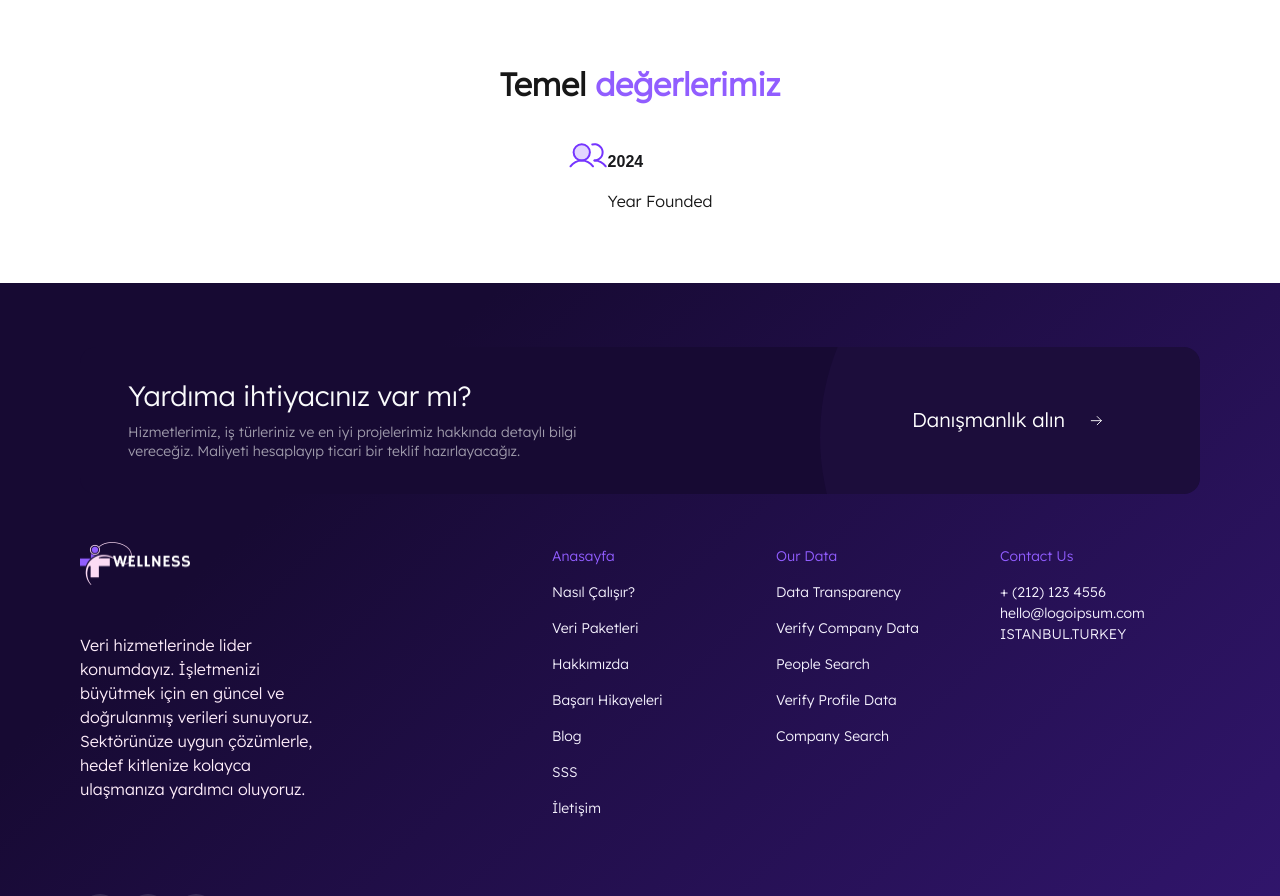
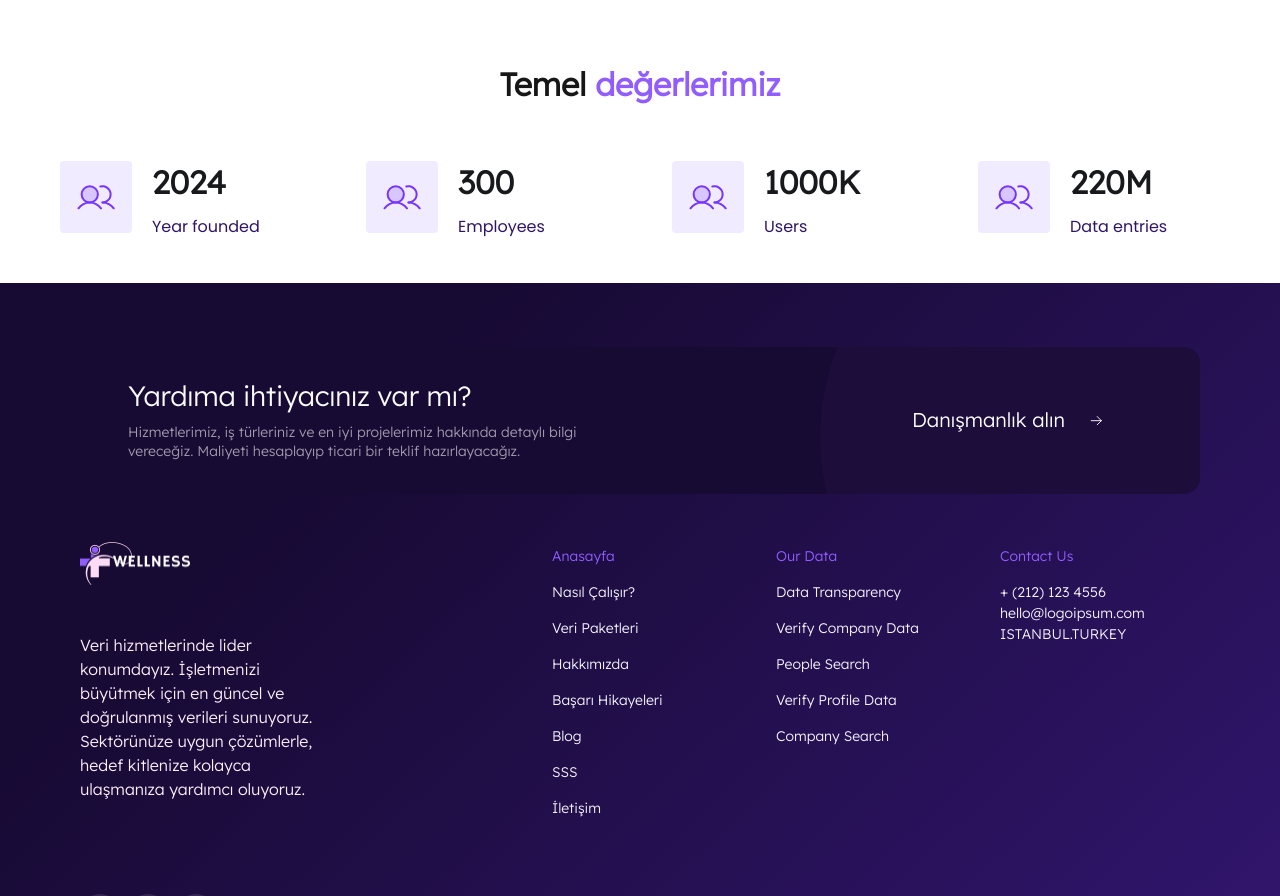
Before and after one commit to Medyanes-360/big-data-sale, a Next.js app: page /data-packages in a window 1280 px wide. Shown: the part 1880-2776 px from the top of the page. Built offline with nearby package versions, Linux system fonts and the light colour scheme.

Commit message:
poppins font update and map

```diff
--- a/app/layout.jsx
+++ b/app/layout.jsx
@@ -28,7 +28,7 @@ export default function RootLayout({ children }) {
   return (
     <html lang="en">
       <body
-        className={`${inter.className} ${lexend.className}  ${poppins.className}`}
+        className={`${inter.className} ${lexend.className}  ${poppins.variable}`}
       >
         {children}
       </body>
--- a/components/dataPackagesPage /statisticsSection/index.jsx
+++ b/components/dataPackagesPage /statisticsSection/index.jsx
@@ -18,18 +18,27 @@ function StaticsSection() {
         Temel <span className="text-tertiary400">değerlerimiz</span>
       </div>
 
-      <div className="flex flex-row gap-6 h-[124px]">
-        <div className="flex">
-          <div className="icon">
-            <Icons.Users />
-          </div>
-          <div className="">
-            <h2 className="font-Inter text font-bold text-[32px] leading-[54px] !text-[#18191C]">
-              2024
-            </h2>
-            <span>Year Founded</span>
-          </div>
-        </div>
+      <div className="flex gap-6 h-[124px]">
+        {staticSectionData?.map((item, index) => {
+          return (
+            <div
+              className="w-[282px] flex items-center gap-[20px] p-[20px]"
+              key={index + 1}
+            >
+              <div className="w-[72px] h-[72px] rounded bg-tertiary-50 flex items-center justify-center">
+                <Icons.Users />
+              </div>
+              <div className="flex flex-col justify-center gap-1.5">
+                <span className="font-Inter  font-bold text-[32px] leading-[54px] !text-[#18191C]">
+                  {item?.title}
+                </span>
+                <span className="font-poppins text-base text-tertiary-800 font-normal">
+                  {item?.mass}
+                </span>
+              </div>
+            </div>
+          );
+        })}
       </div>
     </section>
   );
```
